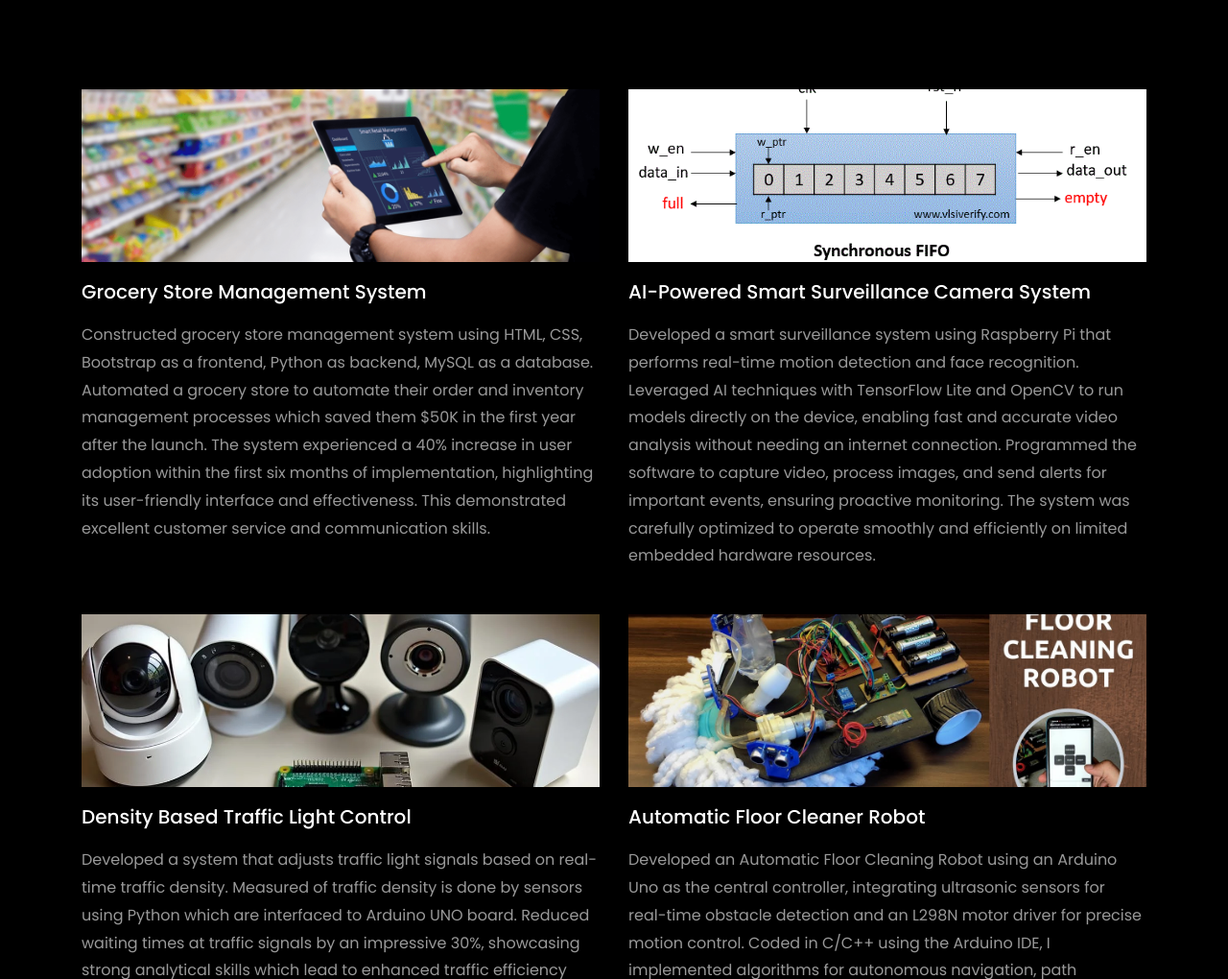
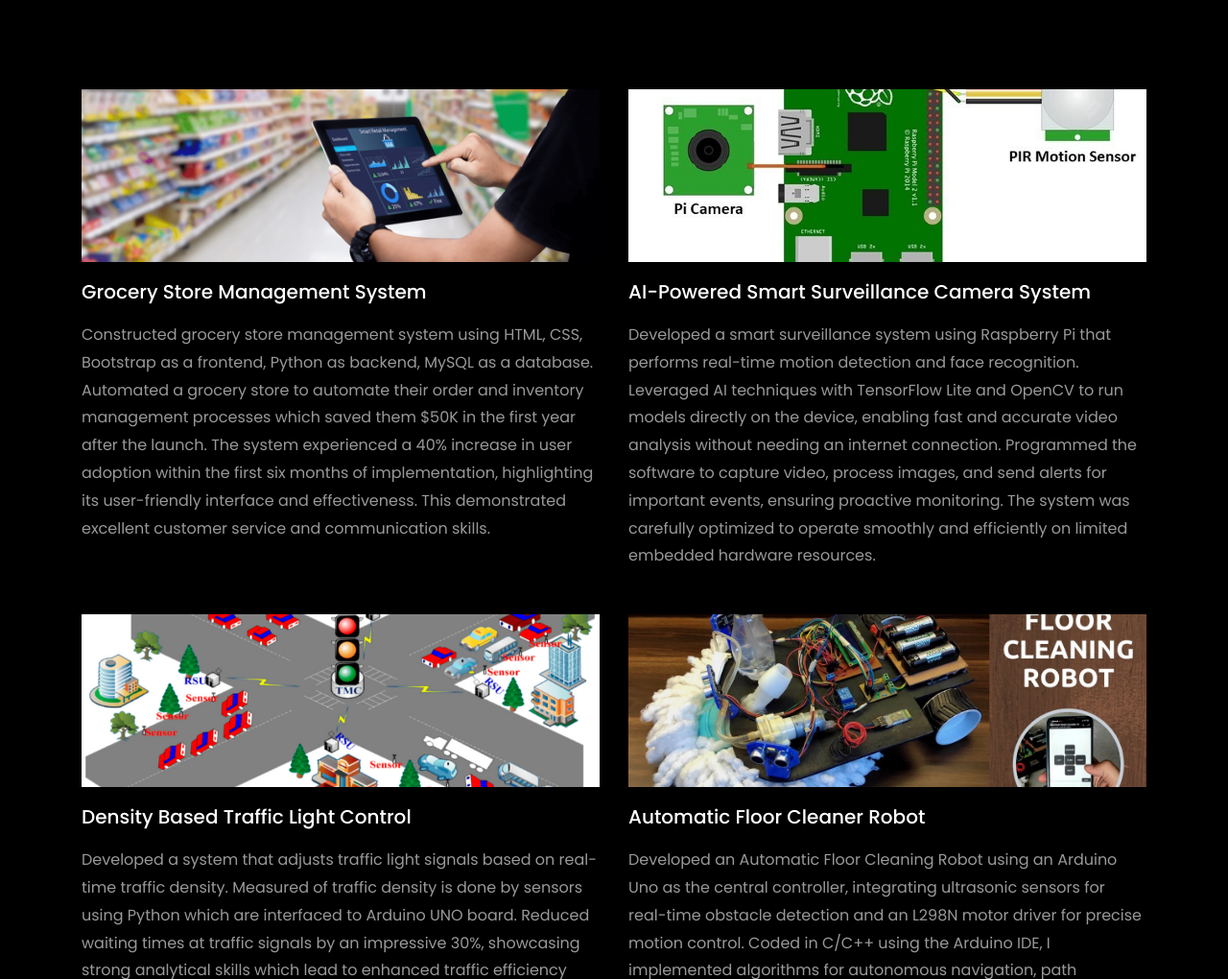
Before and after one commit to krutikd15/Portfolio, a plain HTML site: page index.html in a window 1280 px wide. Shown: the part 4407-5427 px from the top of the page at 96% size. Drawn offline with Linux system fonts and the light colour scheme; files whose address does not match are found by name.

Commit message:
Update index.html

```diff
--- a/index.html
+++ b/index.html
@@ -459,7 +459,7 @@
           </div>
           <div class="col-md-6 d-flex ftco-animate">
           	<div class="blog-entry justify-content-end">
-              <a class="block-20 zoom-effect" style="background-image: url('images/synchronous-fifo.gif');">
+              <a class="block-20 zoom-effect" style="background-image: url('images/AIcamera.jpg');">
               </a>
               <div class="text mt-3 float-right d-block">
 
@@ -470,7 +470,7 @@
           </div>
           <div class="col-md-6 d-flex ftco-animate">
           	<div class="blog-entry justify-content-end">
-              <a class="block-20 zoom-effect" style="background-image: url('images/image.webp');">
+              <a class="block-20 zoom-effect" style="background-image: url('images/sensor.webp');">
               </a>
               <div class="text mt-3 float-right d-block">
 
```
